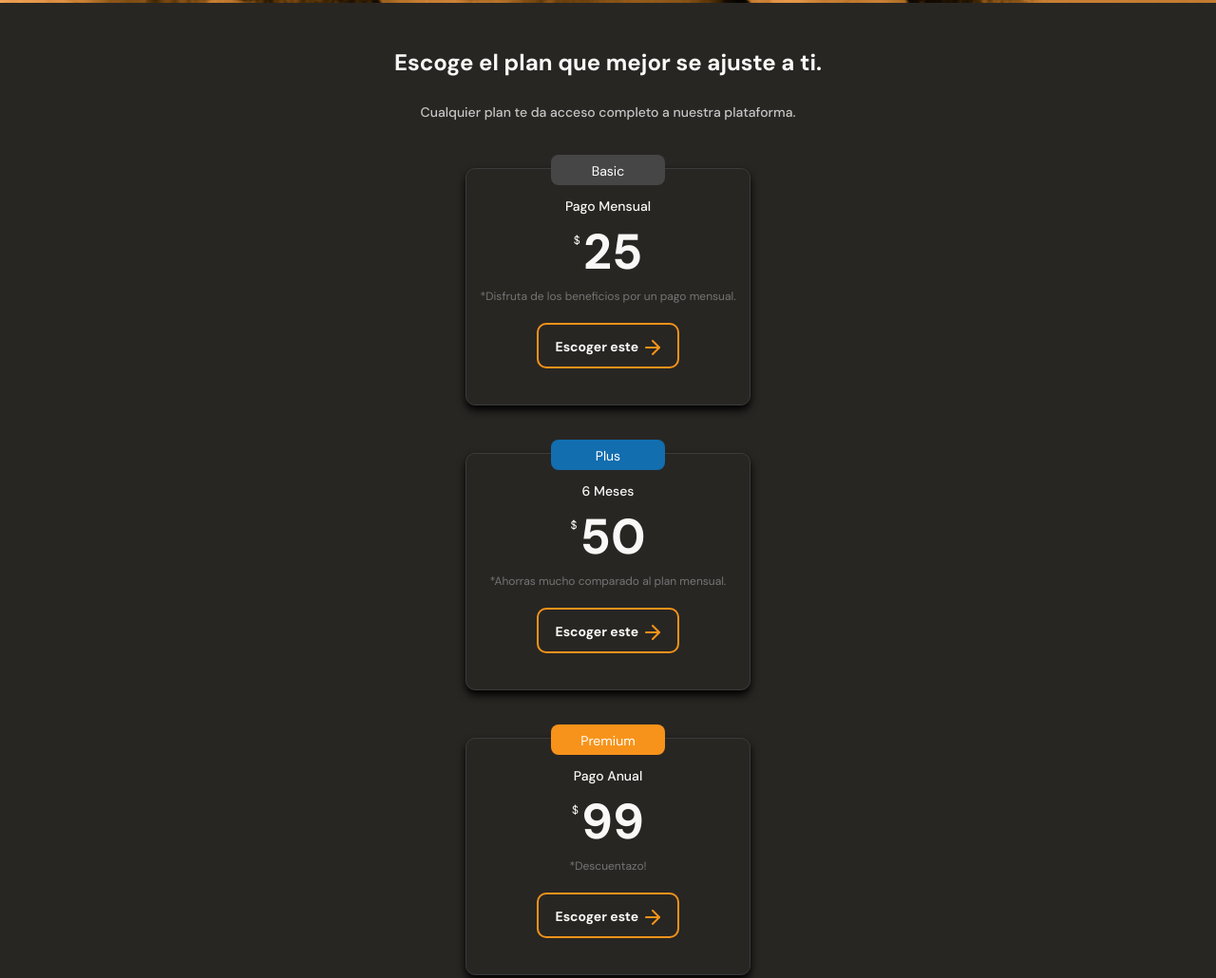
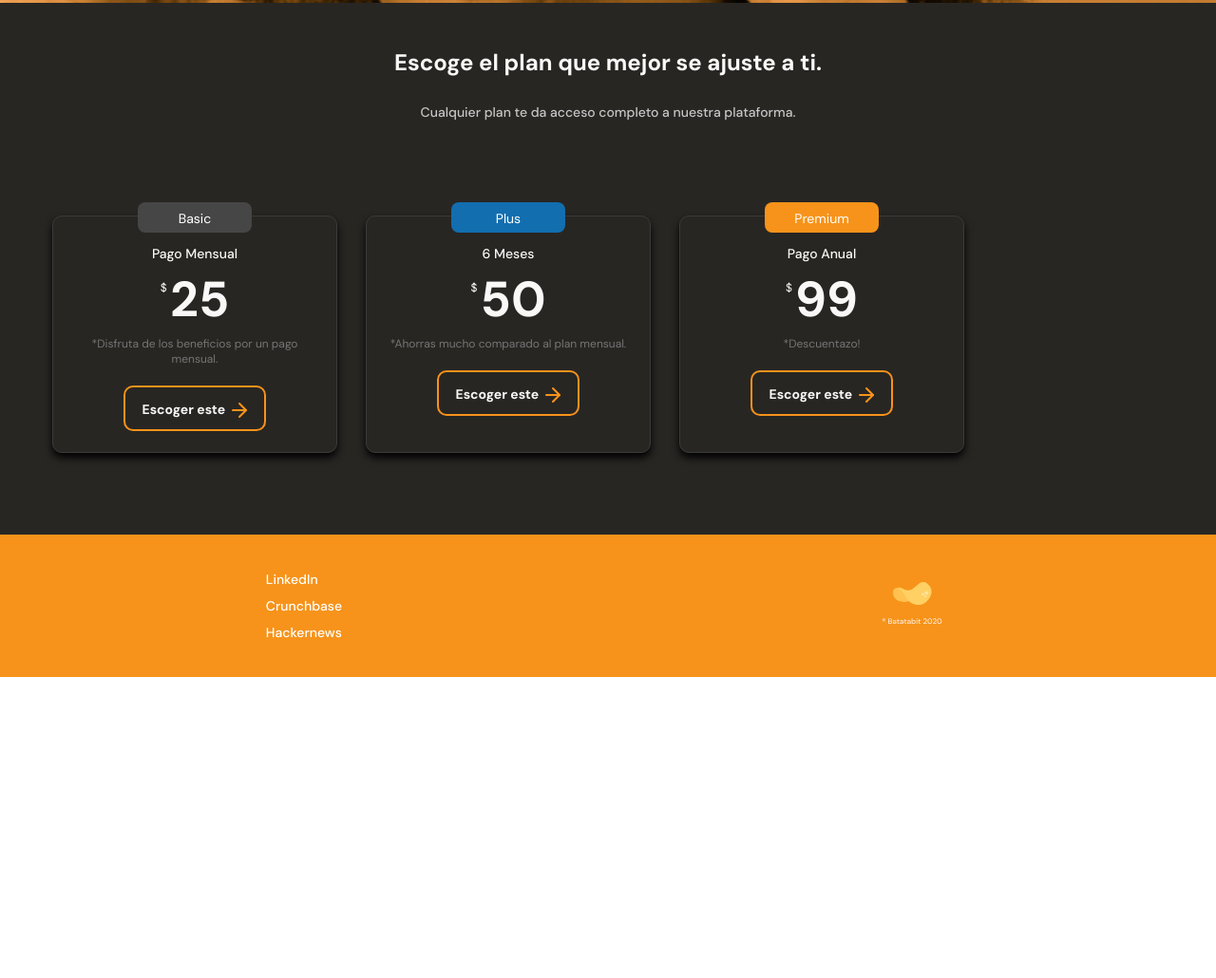
Before and after one commit to Axyz365/Mobilefirst-Project, a plain HTML site: page index.html in a window 1280 px wide. Shown: the part 2339-3369 px from the top of the page at 95% size. After the commit the page ends 3052 px from the top, so only its background shows below. Drawn offline with Linux system fonts and the light colour scheme.

Commit message:
cards slider, footer and smooth scroll link

```diff
--- a/index.html
+++ b/index.html
@@ -89,16 +89,14 @@
         <section class="bitcoin-img-container">
             <h2>Conocelo hoy.</h2>
         </section>
-
-        <section id="plans" class="main-plans-container">
+        <section class="main-plans-container">
 
             <div class="plans--title">
                 <h2>Escoge el plan que mejor se ajuste a ti.</h2>
                 <p>Cualquier plan te da acceso completo a nuestra plataforma.</p>
             </div>
 
-            <section class="plans-container--slider">
-
+            <section id="plans" class="plans-container--slider">
                 <article class="plans-container--card">
                     <p class="recomendado recomendado-grey">Basic</p>
                     <div class="plan-info-container">
@@ -127,10 +125,19 @@
                     </div>
                 </article>
             </section>
-
         </section>
-
     </main>
-    <footer></footer>
+    <footer>
+        <section class="left">
+            <ul>
+                <li><a href="#">LinkedIn</a></li>
+                <li><a href="#">Crunchbase</a></li>
+                <li><a href="#">Hackernews</a></li>
+            </ul>
+        </section>
+        <section class="right">
+            <img src="./assets/img/logo-footer.svg" alt="logo de Batabit 2022">
+        </section>
+    </footer>
 </body>
 </html>
--- a/styles.css
+++ b/styles.css
@@ -14,6 +14,7 @@
     box-sizing: border-box;
     margin: 0;
     padding: 0;
+    scroll-behavior: smooth;
 }
 html {
     font-size: 62.5%;
@@ -84,6 +85,7 @@ header img {
     height: 8px;
     margin-left: 10px;
     background-image: url('./assets/icons/down-arrow.svg');
+
 }
 /* Main */
 main {
@@ -104,7 +106,6 @@ main {
     max-width: 900px;
     margin: 0 auto;
 }
-
 .main-exchange-container .backgroundImg {
     width: 200px;
     height: 200px;
@@ -295,15 +296,25 @@ main {
     line-height: 1.8rem;
     color: #c5c5c5;
 }
+/* Slider */
+.plans-container--slider {
+    display: flex;
+    height: 316px;
+    padding: 0 40px;
+    overflow-x: scroll;
+    overscroll-behavior-x: contain;
+    scroll-snap-type: x proximity;
+}
 /* Cards */
 .plans-container--card {
     position: relative;
+    scroll-snap-align: center;
     width: 70%;
-    min-width: 230px;
+    min-width: 190px;
     max-width: 300px;
     height: 250px;
-    margin: 50px auto 0;
-    padding: 0 15ps;
+    margin: 50px 15px 0;
+    padding: 0 15px;
     background-color: #282623;
     border-radius: 10px;
     box-shadow: 0 5px 8px #000;
@@ -371,6 +382,33 @@ main {
     background-image: url('./assets/icons/orange-right-arrow.svg');
     vertical-align: text-bottom;
 }
+/* Footer */
+footer {
+    display: flex;
+    width: 100%;
+    height: 150px;
+    background-color: var(--bitcoin-orange);
+}
+footer section {
+    display: flex;
+    justify-content: center;
+    align-items: center;
+    width: 50%;
+}
+footer .left ul {
+    font-size: 1.4rem;
+    font-weight: 500;
+    line-height: 1.8rem;
+    list-style: none;
+}
+.left li {
+    margin: 10px 0;
+}
+.left a {
+    text-decoration: none;
+    color: var(--just-white);
+}
+
 
 @media (min-width: 520px) {
     .main-tables-container {
```
